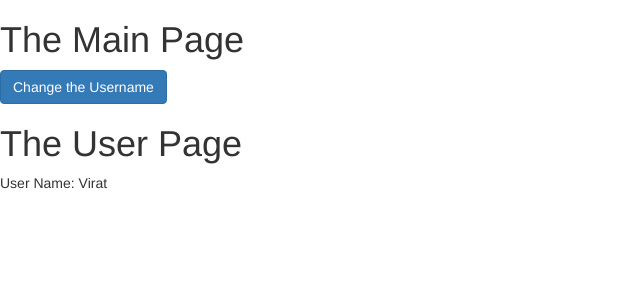
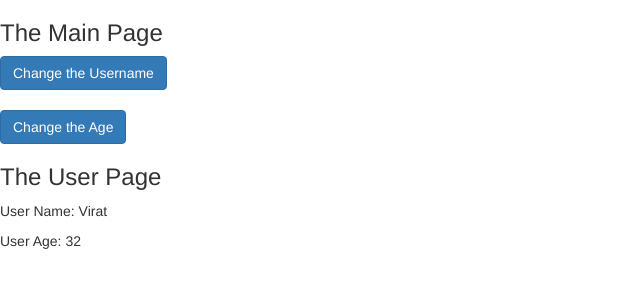
Before and after one commit to Manoj-Kumar-lr/React-Redux_Example, a React (Create React App) app: page / in a window 1280 px wide. Shown: the top 300 px of the page, without its empty margins (0-640 px from the left). Built offline with nearby package versions, Linux system fonts and the light colour scheme; what redux-promise-middleware would draw is missing.

Commit message:
added change age and display the age property

```diff
--- a/src/App.js
+++ b/src/App.js
@@ -23,8 +23,11 @@ class App extends React.Component {
   render() {
     return (
       <div className="wrapper">
-        <Main changeName={() => this.props.setName("King Kohli")} />
-        <User userName={this.props.user.name} />
+        <Main
+          changeName={() => this.props.setName("King Kohli")}
+          changeAge={() => this.props.setAge("30")}
+        />
+        <User user={this.props.user} />
       </div>
     );
   }
--- a/src/Components/Main.js
+++ b/src/Components/Main.js
@@ -1,9 +1,9 @@
-export const Main = ({ changeName }) => {
+export const Main = ({ changeName, changeAge }) => {
   return (
     <div>
       <div className="row">
         <div className="col-xs-12">
-          <h1>The Main Page</h1>
+          <h3>The Main Page</h3>
         </div>
       </div>
       <div className="row">
@@ -16,6 +16,14 @@ export const Main = ({ changeName }) => {
           </button>
         </div>
       </div>
+      <br />
+      <div className="row">
+        <div className="col-xs-12">
+          <button className="btn btn-primary" onClick={() => changeAge("33")}>
+            Change the Age
+          </button>
+        </div>
+      </div>
     </div>
   );
 };
--- a/src/Components/User.js
+++ b/src/Components/User.js
@@ -1,14 +1,17 @@
-export const User = ({ userName }) => {
+export const User = ({ user: { name, age } }) => {
   return (
     <div>
       <div className="row">
         <div className="col-xs-12">
-          <h1>The User Page</h1>
+          <h3>The User Page</h3>
         </div>
       </div>
       <div className="row">
         <div className="col-xs-12">
-          <p>User Name: {userName}</p>
+          <p>User Name: {name}</p>
+        </div>
+        <div className="col-xs-12">
+          <p>User Age: {age}</p>
         </div>
       </div>
     </div>
```
